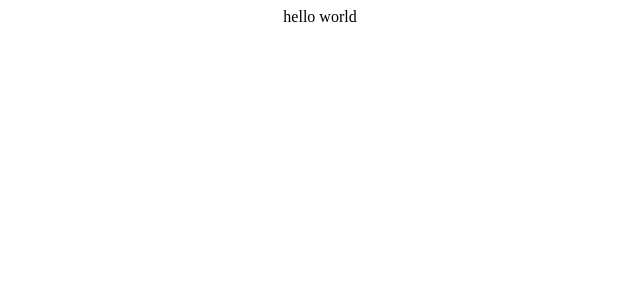
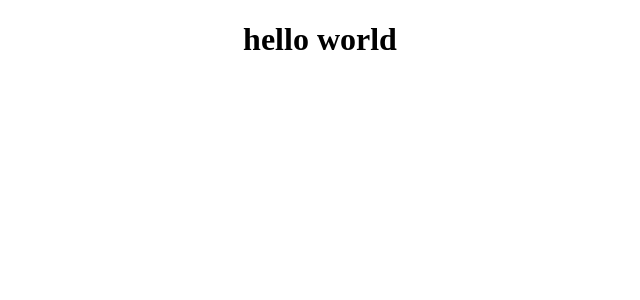
Before and after one commit to natnael-OQP/todo-app-with-typeScript, a React (Create React App) app: page / in a window 1280 px wide. Shown: the top 300 px of the page, without its empty margins (320-960 px from the left). Built offline with nearby package versions, Linux system fonts and the light colour scheme.

Commit message:
initial commit

```diff
--- a/src/App.tsx
+++ b/src/App.tsx
@@ -4,7 +4,7 @@ import './App.css';
 function App() {
   return (
     <div className="App">
-      hello  world
+      <h1>hello world</h1>
     </div>
   );
 }
```
